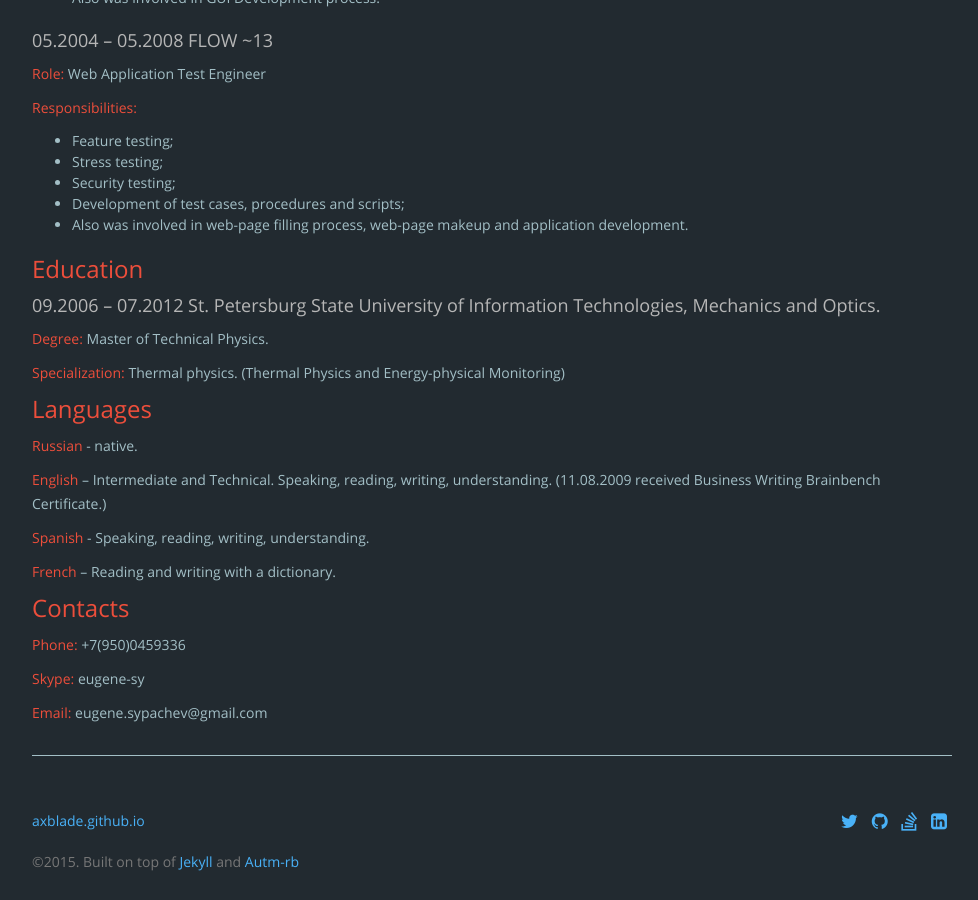
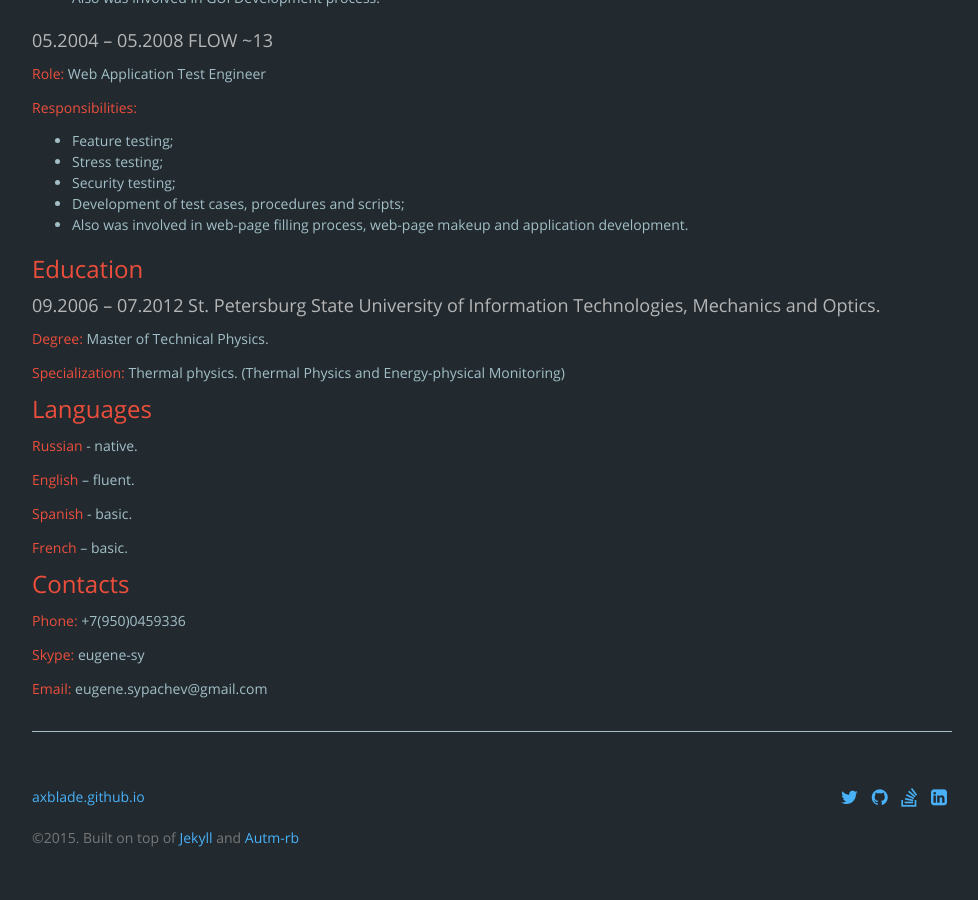
Before and after one commit to eugene-sy/eugene-sy.github.io, a Jekyll site: the page built from resume.html, in a window 1280 px wide and 900 px high, scrolled down 2013 px. Shown: the whole window, without its empty margins (148-1126 px from the left). Built offline with Jekyll 4.4.1, drawn with Linux system fonts in a browser that asks for light colours; nearby versions of some CDN libraries; after the commit the page ends 2889 px from its top, so only the background shows below that.

Commit message:
language skill level fix

```diff
--- a/resume.html
+++ b/resume.html
@@ -119,9 +119,9 @@ layout: default
     <div class="languages">
       <h2>Languages</h2>
       <p><span>Russian</span> - native.</p>
-      <p><span>English</span> – Intermediate and Technical. Speaking, reading, writing, understanding. (11.08.2009 received Business Writing Brainbench Certificate.)</p>
-      <p><span>Spanish</span> - Speaking, reading, writing, understanding.</p>
-      <p><span>French</span> – Reading and writing with a dictionary.</p>
+      <p><span>English</span> – fluent.</p>
+      <p><span>Spanish</span> - basic.</p>
+      <p><span>French</span> – basic.</p>
     </div>
 
     <div id="contacts">
```
